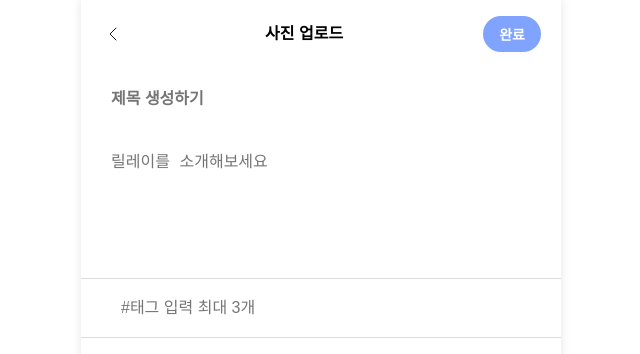
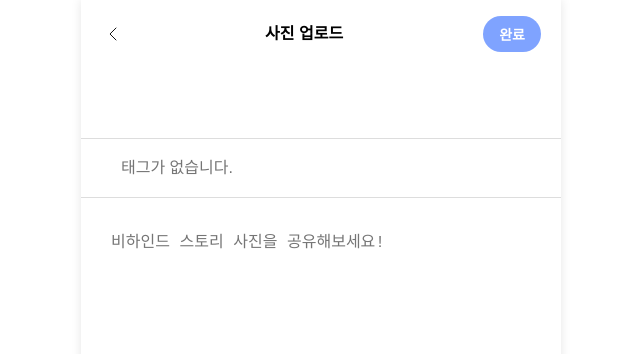
Before and after one commit to aong13/Addit-web, a React (Create React App) app: page /upload/tickle in a window 1280 px wide. Shown: the top 354 px of the page, without its empty margins (319-959 px from the left). Built offline with nearby package versions, Linux system fonts and the light colour scheme; a web font is replaced by a local one.

Commit message:
:sparkles: feat: 릴레이 추가 - 티클 추가 화면 연결 및 입력 데이터 확인

```diff
--- a/src/components/layout/Header.jsx
+++ b/src/components/layout/Header.jsx
@@ -3,15 +3,13 @@ import styled from "styled-components";
 import { useNavigate } from "react-router-dom";
 import { ReactComponent as BackIcon } from "../../assets/icons/arrow_back_black.svg"; // 아이콘 변경
 
-const Header = ({ title, onClickBtn, buttonText }) => {
+const Header = ({ title, onBtnClick, buttonText }) => {
   const navigate = useNavigate();
 
   const handleBack = () => {
     navigate(-1);
   };
-  const handleNext = () => {
-    navigate("/relayTickle"); // relayTickle 페이지로 이동
-  };
+
   return (
     <HeaderContainer>
       <BackButton onClick={handleBack}>
@@ -20,7 +18,7 @@ const Header = ({ title, onClickBtn, buttonText }) => {
       <Title>{title}</Title>
       {buttonText && ( // 버튼 텍스트가 있을 경우에만 버튼을 렌더링
         <HeaderBtn
-          onClick={onClickBtn}
+          onClick={onBtnClick}
           buttonType={buttonText} // buttonText를 props로 전달
         >
           {buttonText}
--- a/src/pages/Home.jsx
+++ b/src/pages/Home.jsx
@@ -94,7 +94,7 @@ const BottomSection = styled.div`
   box-sizing: border-box;
   width: 100%;
   background-color: #e7edff;
-  padding: 0px 10px; // 화면 가장자리 패딩
+  padding: 20px 10px; // 화면 가장자리 패딩
   display: flex;
   flex-direction: column;
   align-items: center;
--- a/src/pages/UploadRelay.jsx
+++ b/src/pages/UploadRelay.jsx
@@ -1,7 +1,7 @@
 import React, { useState } from "react";
+import { useNavigate } from "react-router-dom";
 import Header from "../components/layout/Header";
 import styled from "styled-components";
-import { useNavigate } from "react-router-dom";
 
 // TagInput 컴포넌트
 const TagInput = ({ value, onChange }) => {
@@ -17,21 +17,11 @@ const TagInput = ({ value, onChange }) => {
   );
 };
 
-const Upload = () => {
-  const navigate = useNavigate();
-
-  const handleNext = () => {
-    navigate("/upload/tickle"); // relayTickle 페이지로 이동
-  };
-
-  // 각 필드별 상태를 분리하여 관리
+const UploadRelay = () => {
+  const navigate = useNavigate(); // useNavigate 훅
   const [title, setTitle] = useState(""); // 제목
   const [intro, setIntro] = useState(""); // 소개
   const [tags, setTags] = useState(""); // 태그
-
-  // 포커스 상태 관리
-  const [focusedTitle, setFocusedTitle] = useState(false);
-  const [focusedIntro, setFocusedIntro] = useState(false);
 
   const handleTitleChange = (e) => {
     setTitle(e.target.value.slice(0, 100)); // 제목은 최대 100자
@@ -45,12 +35,16 @@ const Upload = () => {
     setTags(e.target.value);
   };
 
+  const handleNext = () => {
+    navigate("/upload/tickle", { state: { title, tags, intro } });
+  };
+
   return (
     <Container>
       <Header
         title={"릴레이 만들기"}
         buttonText="다음"
-        onClickBtn={handleNext}
+        onBtnClick={handleNext}
       />
       <FormContainer>
         <Input
@@ -58,16 +52,12 @@ const Upload = () => {
           placeholder="제목 생성하기"
           value={title}
           onChange={handleTitleChange}
-          onFocus={() => setFocusedTitle(true)}
-          focused={focusedTitle}
           titleStyle
         />
         <TextArea
           placeholder="릴레이를 소개해보세요"
           value={intro}
           onChange={handleIntroChange}
-          onFocus={() => setFocusedIntro(true)}
-          focused={focusedIntro}
         />
         <TagInput value={tags} onChange={handleTagsChange} />
       </FormContainer>
@@ -109,13 +99,8 @@ const TextArea = styled.textarea`
   font-size: 16px;
   border: none;
   outline: none;
-  resize: none; /* 크기 조절 안되게 */
-  min-height: 100px; /* 최소 높이 */
-  ${({ focused }) =>
-    focused &&
-    `
-    min-height: 150px; /* 포커스 시 최소 높이를 늘려줌 */
-  `}
+  resize: none;
+  min-height: 100px;
 `;
 
 const TagContainer = styled.div`
@@ -124,4 +109,4 @@ const TagContainer = styled.div`
   padding: 10px;
 `;
 
-export default Upload;
+export default UploadRelay;
--- a/src/pages/UploadTickle.jsx
+++ b/src/pages/UploadTickle.jsx
@@ -1,64 +1,45 @@
 import React, { useState } from "react";
+import { useLocation } from "react-router-dom";
 import Header from "../components/layout/Header";
 import styled from "styled-components";
 
-// TagInput 컴포넌트
-const TagInput = ({ value, onChange }) => {
+const TagInput = ({ value }) => {
   return (
     <TagContainer>
       <Input
         type="text"
-        placeholder="#태그 입력 최대 3개"
+        placeholder="태그가 없습니다."
         value={value}
-        onChange={onChange}
+        readOnly
       />
     </TagContainer>
   );
 };
 
-const Upload = () => {
-  // 각 필드별 상태를 분리하여 관리
-  const [title, setTitle] = useState(""); // 제목
-  const [intro, setIntro] = useState(""); // 소개
-  const [tags, setTags] = useState(""); // 태그
+const UploadTickle = () => {
+  const location = useLocation();
+  const { title, tags, intro } = location.state || {}; //이전에서 받아옴
+  const [content, setContent] = useState("");
 
-  // 포커스 상태 관리
-  const [focusedTitle, setFocusedTitle] = useState(false);
-  const [focusedIntro, setFocusedIntro] = useState(false);
-
-  const handleTitleChange = (e) => {
-    setTitle(e.target.value.slice(0, 100)); // 제목은 최대 100자
-  };
-
-  const handleIntroChange = (e) => {
-    setIntro(e.target.value);
-  };
-
-  const handleTagsChange = (e) => {
-    setTags(e.target.value);
+  //로그로 일단 확인
+  const submit = () => {
+    console.log("제목:", title);
+    console.log("태그:", tags);
+    console.log("소개:", content);
+    console.log("내용:", intro);
   };
 
   return (
     <Container>
-      <Header title={"사진 업로드"} buttonText="완료" />
+      <Header title={"사진 업로드"} buttonText="완료" onBtnClick={submit} />
       <FormContainer>
-        <Input
-          type="text"
-          placeholder="제목 생성하기"
-          value={title}
-          onChange={handleTitleChange}
-          onFocus={() => setFocusedTitle(true)}
-          focused={focusedTitle}
-          titleStyle
+        <Input type="text" value={title} readOnly titleStyle />
+        <TagInput value={tags} />
+        <TextArea
+          value={content}
+          placeholder="비하인드 스토리 사진을 공유해보세요!"
+          onChange={(e) => setContent(e.target.value)}
         />
-        <TextArea
-          placeholder="릴레이를 소개해보세요"
-          value={intro}
-          onChange={handleIntroChange}
-          onFocus={() => setFocusedIntro(true)}
-          focused={focusedIntro}
-        />
-        <TagInput value={tags} onChange={handleTagsChange} />
       </FormContainer>
     </Container>
   );
@@ -98,13 +79,8 @@ const TextArea = styled.textarea`
   font-size: 16px;
   border: none;
   outline: none;
-  resize: none; /* 크기 조절 안되게 */
-  min-height: 100px; /* 최소 높이 */
-  ${({ focused }) =>
-    focused &&
-    `
-    min-height: 150px; /* 포커스 시 최소 높이를 늘려줌 */
-  `}
+  resize: none;
+  min-height: 100px;
 `;
 
 const TagContainer = styled.div`
@@ -113,4 +89,4 @@ const TagContainer = styled.div`
   padding: 10px;
 `;
 
-export default Upload;
+export default UploadTickle;
```
